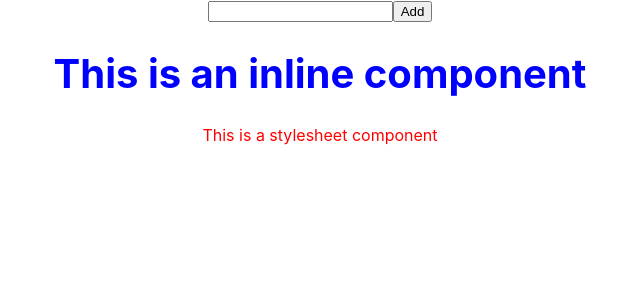
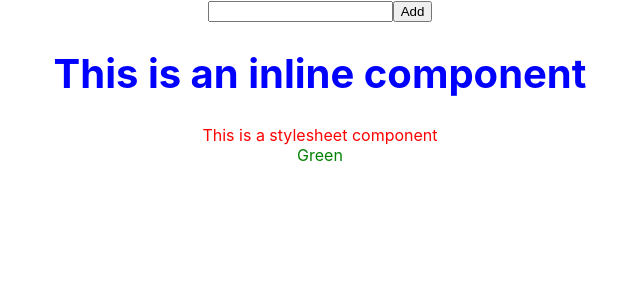
Before and after one commit to JimChristian21/todo-app-react, a React (Create React App) app: page / in a window 1280 px wide. Shown: the top 300 px of the page, without its empty margins (320-960 px from the left). Built offline with nearby package versions, Linux system fonts and the light colour scheme.

Commit message:
Added CSS Modules

```diff
--- a/src/App.js
+++ b/src/App.js
@@ -4,6 +4,7 @@
 import ListItem from "./components/ListItem";
 import InlineComponent from "./components/InlineComponent";
 import StylesheetComponent from "./components/StylesheetComponent";
+import ModuleComponent from "./components/ModuleComponent";
 
 function App() {
   return (
@@ -11,6 +12,7 @@
       <Todo/>
       <InlineComponent/>
       <StylesheetComponent/>
+      <ModuleComponent/>
     </div>
   );
 }
--- /dev/null
+++ b/src/components/ModuleComponent.js
@@ -0,0 +1,9 @@
+import styles from "./style.module.css";
+
+export default function ModuleComponent() {
+
+    console.log(styles);
+    return (
+        <div className={styles.header}>Green</div>
+    )
+}
--- /dev/null
+++ b/src/components/style.module.css
@@ -0,0 +1,3 @@
+.header {
+    color: green;
+}
```
